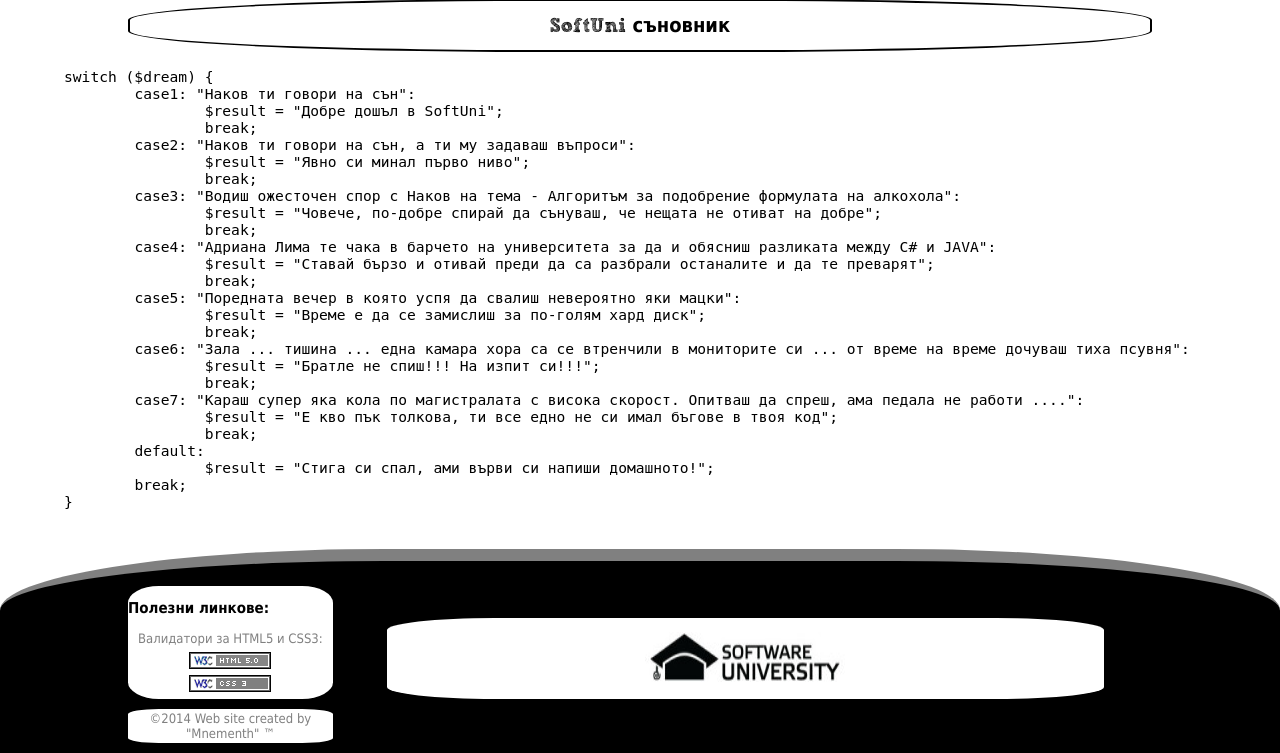
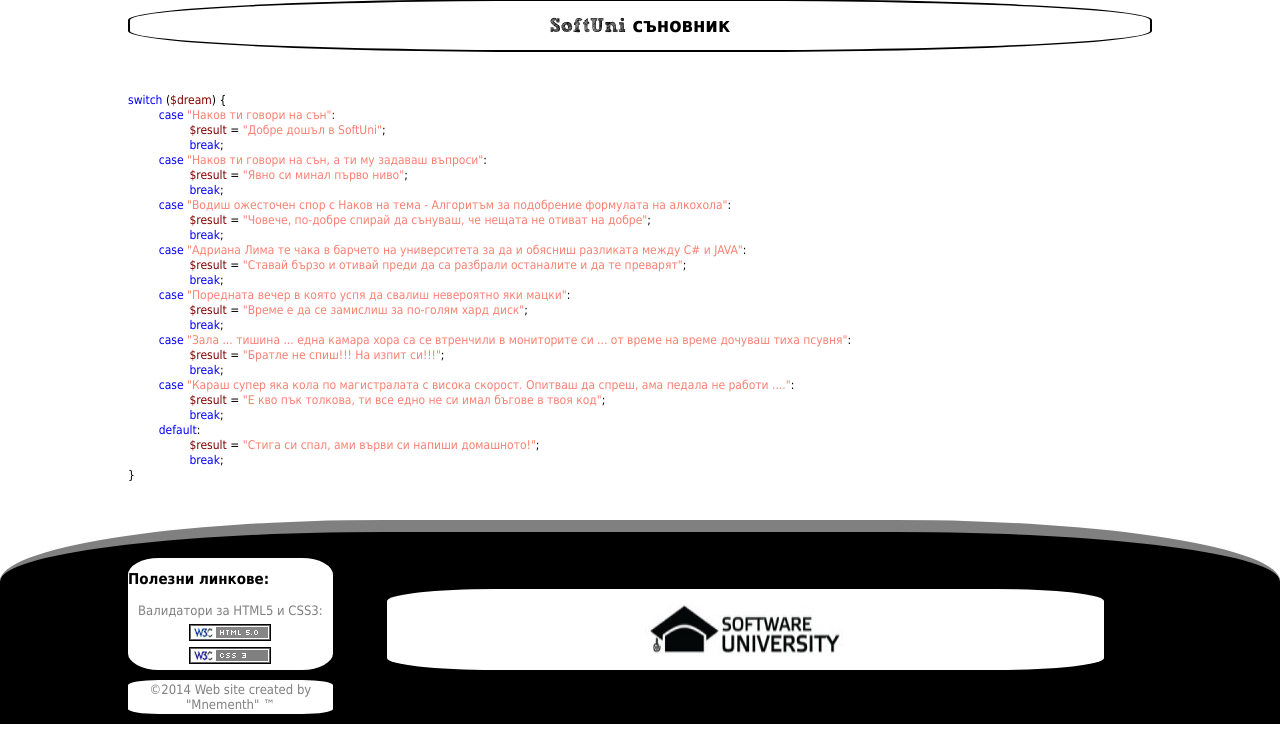
Before and after one commit to Team-Mnementh/WebFundamentals-Teamwork, a PHP site: page /dreamer in a window 1280 px wide. Shown: the part 216-969 px from the top of the page. After the commit the page ends 940 px from the top, so only its background shows below. Run offline with PHP 8.4, Linux system fonts and the light colour scheme; some libraries are stand-ins or nearby versions.

Commit message:
Dreamer design

```diff
--- a/framework/css/styles_v1.css
+++ b/framework/css/styles_v1.css
@@ -154,18 +153,29 @@
   padding: 2%;
   margin-left: auto;
   margin-right: auto;
-  outline: 0;
 }
-body .dreamer {
-  width: 100%;
+body .dreamer article {
+  margin-top: 4%;
 }
-body .dreamer header {
-  width: 80%;
-  margin: 0 auto;
+body .dreamer article p {
+  padding: 0;
+  margin: 1px 0;
+  font-size: 1.2em;
 }
-body .dreamer pre {
-  font-size: 1.8em;
-  margin-left: 5%;
+body .dreamer article .operator {
+  color: blue;
+}
+body .dreamer article .var {
+  color: maroon;
+}
+body .dreamer article .val {
+  color: salmon;
+}
+body .dreamer article .pad-1 {
+  padding-left: 3%;
+}
+body .dreamer article .pad-2 {
+  padding-left: 6%;
 }
 body .pictures {
   text-align: center;
--- a/framework/css/styles_v1.less
+++ b/framework/css/styles_v1.less
@@ -232,19 +232,33 @@
     }
 
     .dreamer {
+        article {
+            margin-top: 4%;
+            p{
+                padding: 0;
+                margin: 1px 0;
+                font-size: 1.2em;
+            }
 
-        width: 100%;
+            .operator{
+                color: blue;
+            }
 
-        header {
+            .var{
+                color: maroon;
+            }
 
-            width: 80%;
-            margin: 0 auto;
-        }
+            .val{
+                color: salmon;
+            }
 
-        pre {
+            .pad-1{
+                padding-left: 3%;
+            }
 
-            font-size: 1.8em;
-            margin-left: 5%;
+            .pad-2{
+                padding-left: 6%;
+            }
         }
     }
 
--- a/framework/views/dreamer.php
+++ b/framework/views/dreamer.php
@@ -1,34 +1,34 @@
 <section class="dreamer">
-		<header>
-			 <h2>SoftUni съновник</h2>
-		</header>
+    <header>
+        <h2>SoftUni съновник</h2>
+    </header>
 
-<pre>
-switch ($dream) {
-	case1: "Наков ти говори на сън":
-		$result = "Добре дошъл в SoftUni";
-		break;
-	case2: "Наков ти говори на сън, а ти му задаваш въпроси":
-		$result = "Явно си минал първо ниво";
-		break;
-	case3: "Водиш ожесточен спор с Наков на тема - Алгоритъм за подобрение формулата на алкохола":
-		$result = "Човече, по-добре спирай да сънуваш, че нещата не отиват на добре";
-		break;
-	case4: "Адриана Лима те чака в барчето на университета за да и обясниш разликата между C# и JAVA":
-		$result = "Ставай бързо и отивай преди да са разбрали останалите и да те преварят";
-		break;
-	case5: "Поредната вечер в която успя да свалиш невероятно яки мацки":
-		$result = "Време е да се замислиш за по-голям хард диск";
-		break;
-	case6: "Зала ... тишина ... една камара хора са се втренчили в мониторите си ... от време на време дочуваш тиха псувня":
-		$result = "Братле не спиш!!! На изпит си!!!";
-		break;
-	case7: "Караш супер яка кола по магистралата с висока скорост. Опитваш да спреш, ама педала не работи ....":
-		$result = "Е кво пък толкова, ти все едно не си имал бъгове в твоя код";
-		break;
-	default:
-		$result = "Стига си спал, ами върви си напиши домашното!";
-	break;
-}
-</pre>
+    <article>
+        <p><span class="operator">switch</span> (<span class="var">$dream</span>) {</p>
+            <p class="pad-1"><span class="operator">case</span> <span class="var"><span class="val">"Наков ти говори на сън"</span>:</p>
+                <p class="pad-2"><span class="var">$result</span> = <span class="val">"Добре дошъл в SoftUni"</span>;</p>
+                <p class="pad-2"><span class="operator">break</span>;</p>
+            <p class="pad-1"><span class="operator">case</span> <span class="val">"Наков ти говори на сън, а ти му задаваш въпроси"</span>:</p>
+                <p class="pad-2"><span class="var">$result</span> = <span class="val">"Явно си минал първо ниво"</span>;</p>
+                <p class="pad-2"><span class="operator">break</span>;</p>
+            <p class="pad-1"><span class="operator">case</span> <span class="val">"Водиш ожесточен спор с Наков на тема - Алгоритъм за подобрение формулата на алкохола"</span>:</p>
+                <p class="pad-2"><span class="var">$result</span> = <span class="val">"Човече, по-добре спирай да сънуваш, че нещата не отиват на добре"</span>;</p>
+                <p class="pad-2"><span class="operator">break</span>;</p>
+            <p class="pad-1"><span class="operator">case</span> <span class="val">"Адриана Лима те чака в барчето на университета за да и обясниш разликата между C# и JAVA"</span>:</p>
+                <p class="pad-2"><span class="var">$result</span> = <span class="val">"Ставай бързо и отивай преди да са разбрали останалите и да те преварят"</span>;</p>
+                <p class="pad-2"><span class="operator">break</span>;</p>
+            <p class="pad-1"><span class="operator">case</span> <span class="val">"Поредната вечер в която успя да свалиш невероятно яки мацки"</span>:</p>
+                <p class="pad-2"><span class="var">$result</span> = <span class="val">"Време е да се замислиш за по-голям хард диск"</span>;</p>
+                <p class="pad-2"><span class="operator">break</span>;</p>
+            <p class="pad-1"><span class="operator">case</span> <span class="val">"Зала ... тишина ... една камара хора са се втренчили в мониторите си ... от време на време дочуваш тиха псувня"</span>:</p>
+                <p class="pad-2"><span class="var">$result</span> = <span class="val">"Братле не спиш!!! На изпит си!!!"</span>;</p>
+                <p class="pad-2"><span class="operator">break</span>;</p>
+            <p class="pad-1"><span class="operator">case</span> <span class="val">"Караш супер яка кола по магистралата с висока скорост. Опитваш да спреш, ама педала не работи ...."</span>:</p>
+                <p class="pad-2"><span class="var">$result</span> = <span class="val">"Е кво пък толкова, ти все едно не си имал бъгове в твоя код"</span>;</p>
+                <p class="pad-2"><span class="operator">break</span>;</p>
+            <p class="pad-1"><span class="operator">default</span>:</p>
+                <p class="pad-2"><span class="var">$result</span> = <span class="val">"Стига си спал, ами върви си напиши домашното!"</span>;</p>
+                <p class="pad-2"><span class="operator">break</span>;</p>
+        <p>}</p>
+    </article>
 </section>
```
Also changed, not shown: other parts of framework/css/styles_v1.css (+0 -36 lines).
